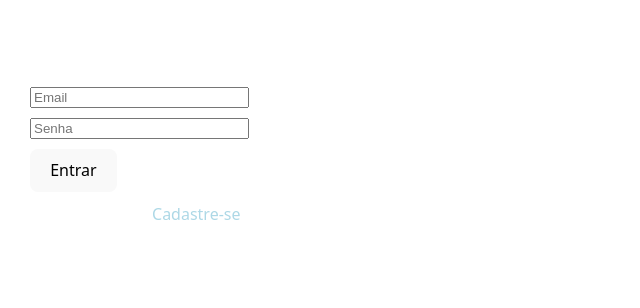
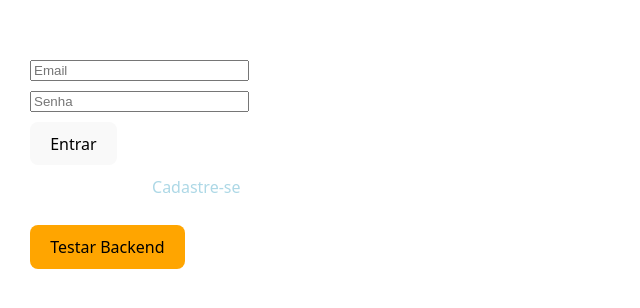
Before and after one commit to LearnEvolution/frontend_chat, a React (Vite) app: page / in a window 1280 px wide. Shown: the part 298-606 px from the top of the page, without its empty margins (0-640 px from the left). Built offline with nearby package versions, Linux system fonts and the light colour scheme.

Commit message:
Atualiza App.jsx com login, cadastro e teste de backend

```diff
--- a/src/App.jsx
+++ b/src/App.jsx
@@ -13,7 +13,6 @@ const [isRegister, setIsRegister] = useState(false);
 const handleLogin = async () => {
 try {
 const res = await api.post("/auth/login", { email, password });
-
 if (res.data.token) {
 localStorage.setItem("token", res.data.token);
 setToken(res.data.token);
@@ -26,14 +25,12 @@ const res = await api.post("/auth/login", { email, password });
 console.log(err);
 alert("Falha na conexão com o servidor.");
 }
-
 };
 
 // Função de cadastro
 const handleRegister = async () => {
 try {
 const res = await api.post("/auth/register", { name, email, password });
-
 if (res.data.user) {
 alert("Cadastro realizado com sucesso! Faça login.");
 setIsRegister(false);
@@ -47,7 +44,18 @@ const res = await api.post("/auth/register", { name, email, password });
 console.log(err);
 alert("Falha na conexão com o servidor.");
 }
+};
 
+// Botão de teste de backend (ping)
+const handlePing = async () => {
+try {
+const res = await api.get("/ping");
+console.log(res.data);
+alert("Ping OK: " + JSON.stringify(res.data));
+} catch (err) {
+console.log(err);
+alert("Falha na conexão com backend");
+}
 };
 
 // Tela de login ou cadastro
@@ -95,6 +103,13 @@ return (
         {isRegister ? "Login" : "Cadastre-se"}
       </span>
     </p>
+
+    <button
+      style={{ marginTop: 10, background: "orange" }}
+      onClick={handlePing}
+    >
+      Testar Backend
+    </button>
   </div>
 );
 
```
Lines whose indentation alone changed are shown as unchanged.
